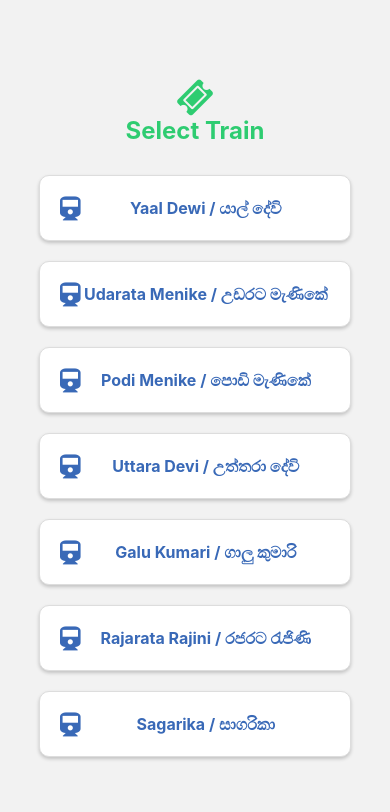
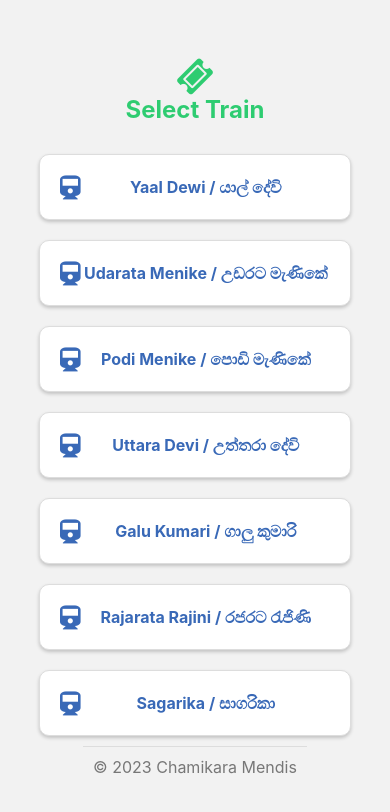
Before and after one commit to chami98/IntelliTrain-SLR, a React Native app: screen /AppStackNavigator in a window 390 px wide. Shown: the top 812 px of the page. Built offline with nearby package versions, Linux system fonts and the light colour scheme.

Commit message:
Added styles

```diff
--- a/screens/SendLiveUpdates.js
+++ b/screens/SendLiveUpdates.js
@@ -1,5 +1,5 @@
 import React, { useState } from 'react';
-import { View, TextInput, Button, StyleSheet, ToastAndroid, Image, Text, ScrollView } from 'react-native'; // Import ToastAndroid
+import { View, TextInput, Button, StyleSheet, ToastAndroid, Image, Text, ScrollView, Touchable, TouchableOpacity } from 'react-native'; // Import ToastAndroid
 import { Picker } from '@react-native-picker/picker';
 import KeyboardAvoidingView from 'react-native/Libraries/Components/Keyboard/KeyboardAvoidingView';
 
@@ -53,6 +53,7 @@ const SendLiveUpdates = () => {
                     selectedValue={trainName}
                     onValueChange={(itemValue, itemIndex) => setTrainName(itemValue)}
                 >
+                    <Picker.Item label="Select Train" value="" />
                     <Picker.Item label="Udarata Menike | උඩරට මැණිකේ" value="Udarata Menike" />
                     <Picker.Item label="Yal Devi | යාල් දේවි" value="Yal Devi" />
                     <Picker.Item label="Galu Kumari | ගාලු කුමාරි" value="Galu Kumari" />
@@ -76,10 +77,19 @@ const SendLiveUpdates = () => {
                     onChangeText={(text) => setTrainDetails(text)}
                 />
                 <View style={styles.buttonContainer}>
-                    <Button title="Submit Update" onPress={handleAddTrainUpdate} />
+                    <TouchableOpacity
+                        onPress={handleAddTrainUpdate}
+                        style={styles.submitButton}
+                    >
+                        <Text style={styles.buttonText}>Submit Update</Text>
+                    </TouchableOpacity>
                 </View>
             </View>
+            <View style={styles.footer}>
+                <Text style={styles.footerText}>© {new Date().getFullYear()} Chamikara Mendis</Text>
+            </View>
         </ScrollView>
+
     );
 };
 
@@ -97,7 +107,7 @@ const styles = StyleSheet.create({
         backgroundColor: '#fff',
     },
     input: {
-        height: 40,
+        height: 50,
         borderColor: '#ddd',
         borderWidth: 1,
         marginBottom: 20,
@@ -105,11 +115,7 @@ const styles = StyleSheet.create({
         borderRadius: 10,
         backgroundColor: '#fff',
     },
-    buttonContainer: {
-        marginTop: 20,
-        backgroundColor: '#007BFF',
-        borderRadius: 5,
-    },
+
     loader: {
         width: 380,
         height: 380,
@@ -119,8 +125,33 @@ const styles = StyleSheet.create({
         fontSize: 25,
         fontWeight: 'bold',
         marginBottom: 20,
+        marginTop: 15,
         color: '#007BFF',
-    }
+    },
+    submitButton: {
+        height: 50,
+        width: '100%',
+        justifyContent: 'center',
+        alignItems: 'center',
+        borderRadius: 10,
+        marginBottom: 20,
+        backgroundColor: '#3969b7', // Changed color to a shade of orange
+    },
+    buttonText: {
+        color: '#FFF',
+        fontSize: 16,
+    },
+    footer: {
+        padding: 10,
+        justifyContent: 'center',
+        alignItems: 'center',
+        borderTopWidth: 1,
+        borderTopColor: '#ddd',
+    },
+    footerText: {
+        fontSize: 16,
+        color: '#777',
+    },
 });
 
 export default SendLiveUpdates;
--- a/screens/TrackTrain.js
+++ b/screens/TrackTrain.js
@@ -100,6 +100,9 @@ const TrackTrain = ({ route, navigation }) => {
                     <Text style={styles.buttonText}>Sagarika / සාගරිකා</Text>
                 </View>
             </TouchableOpacity>
+            <View style={styles.footer}>
+                <Text style={styles.footerText}>© {new Date().getFullYear()} Chamikara Mendis</Text>
+            </View>
         </View>
     )
 }
@@ -152,4 +155,15 @@ const styles = StyleSheet.create({
         flex: 1, // Allow text to expand vertically
         alignItems: 'center', // Center text vertically
     },
+    footer: {
+        padding: 10,
+        justifyContent: 'center',
+        alignItems: 'center',
+        borderTopWidth: 1,
+        borderTopColor: '#ddd',
+    },
+    footerText: {
+        fontSize: 16,
+        color: '#777',
+    },
 });
--- a/screens/UpdateTime.js
+++ b/screens/UpdateTime.js
@@ -1,5 +1,5 @@
 import React, { useState } from 'react';
-import { View, Button, StyleSheet } from 'react-native';
+import { View, Text, TouchableOpacity, StyleSheet, Image, ToastAndroid } from 'react-native';
 import { Picker } from '@react-native-picker/picker';
 import DateTimePicker from '@react-native-community/datetimepicker';
 
@@ -11,34 +11,35 @@ const UpdateTime = () => {
     const [showArrivalPicker, setShowArrivalPicker] = useState(false);
     const [showDeparturePicker, setShowDeparturePicker] = useState(false);
 
-    const handleSubmit = () => {
-        // Handle the submit action here
-        console.log("Train Name:", trainName);
-        console.log("Station Name:", stationName);
-        console.log("Arrival Time:", arrivalTime.toLocaleTimeString());
-        console.log("Departure Time:", departureTime.toLocaleTimeString());
-    };
-
     const handleArrivalTimeChange = (event, selectedDate) => {
+        const currentDate = selectedDate || arrivalTime;
         setShowArrivalPicker(false);
-        if (selectedDate) {
-            setArrivalTime(selectedDate);
-        }
+        setArrivalTime(currentDate);
     };
 
     const handleDepartureTimeChange = (event, selectedDate) => {
+        const currentDate = selectedDate || departureTime;
         setShowDeparturePicker(false);
-        if (selectedDate) {
-            setDepartureTime(selectedDate);
-        }
+        setDepartureTime(currentDate);
+    };
+
+    const handleSubmit = () => {
+        ToastAndroid.show('Times updated successfully!', ToastAndroid.SHORT);
     };
 
     return (
         <View style={styles.container}>
+            <Text style={styles.title}>Update Arrival | Departure Times</Text>
+            <Image
+                style={styles.loader}
+                source={require('../assets/stopwatch.gif')}
+            />
             <Picker
+                style={styles.picker}
                 selectedValue={trainName}
                 onValueChange={(itemValue, itemIndex) => setTrainName(itemValue)}
             >
+                <Picker.Item label="Select Train" value="" />
                 <Picker.Item label="Udarata Menike (උඩරට මැණිකේ)" value="Udarata Menike" />
                 <Picker.Item label="Yal Devi (යාල් දේවි)" value="Yal Devi" />
                 <Picker.Item label="Galu Kumari (ගාලු කුමාරි)" value="Galu Kumari" />
@@ -47,13 +48,14 @@ const UpdateTime = () => {
                 <Picker.Item label="Senkadagala Menike (සෙන්කඩගල මැණිකේ)" value="Senkadagala Menike" />
                 <Picker.Item label="Badulla Night Mail" value="Badulla Night Mail" />
                 <Picker.Item label="Sagarika (සාගරිකා)" value="Sagarika" />
-
             </Picker>
 
             <Picker
+                style={styles.picker}
                 selectedValue={stationName}
                 onValueChange={(itemValue, itemIndex) => setStationName(itemValue)}
             >
+                <Picker.Item label="Select Station" value="" />
                 <Picker.Item label="Colombo Fort (කොළඹ කොටුව)" value="Colombo Fort" />
                 <Picker.Item label="Kandy (මහනුවර)" value="Kandy" />
                 <Picker.Item label="Galle (ගාල්ල)" value="Galle" />
@@ -76,11 +78,18 @@ const UpdateTime = () => {
                 <Picker.Item label="Kadugannawa (කදුගන්නාව)" value="Kadugannawa" />
                 <Picker.Item label="Kotikawatta (කොටිකාවත්ත)" value="Kotikawatta" />
                 <Picker.Item label="Pettah (පෙටා)" value="Pettah" />
-
-
+                {/* Add other station options here */}
             </Picker>
 
-            <Button title="Pick Arrival Time" onPress={() => setShowArrivalPicker(true)} />
+            <TouchableOpacity
+                style={styles.button}
+                onPress={() => setShowArrivalPicker(true)}
+            >
+                <Text style={styles.buttonText}>
+                    {showArrivalPicker ? 'Pick Arrival Time' : 'Arrival Time: ' + arrivalTime.toLocaleTimeString()}
+                </Text>
+            </TouchableOpacity>
+
             {showArrivalPicker && (
                 <DateTimePicker
                     value={arrivalTime}
@@ -91,7 +100,15 @@ const UpdateTime = () => {
                 />
             )}
 
-            <Button title="Pick Departure Time" onPress={() => setShowDeparturePicker(true)} />
+            <TouchableOpacity
+                style={styles.button}
+                onPress={() => setShowDeparturePicker(true)}
+            >
+                <Text style={styles.buttonText}>
+                    {showDeparturePicker ? 'Pick Departure Time' : 'Departure Time: ' + departureTime.toLocaleTimeString()}
+                </Text>
+            </TouchableOpacity>
+
             {showDeparturePicker && (
                 <DateTimePicker
                     value={departureTime}
@@ -102,17 +119,84 @@ const UpdateTime = () => {
                 />
             )}
 
-            <Button title="Submit" onPress={handleSubmit} />
+            <TouchableOpacity
+                style={styles.submitButton}
+                onPress={handleSubmit}
+            >
+                <Text style={styles.buttonText}>Submit</Text>
+            </TouchableOpacity>
+            <View style={styles.footer}>
+                <Text style={styles.footerText}>© {new Date().getFullYear()} Chamikara Mendis</Text>
+            </View>
         </View>
     );
 }
+
+// ... (rest of the code remains the same)
 
 const styles = StyleSheet.create({
     container: {
         flex: 1,
         justifyContent: 'center',
         padding: 20,
+        backgroundColor: '#F5F5F5',
+    },
+    picker: {
+        height: 50,
+        width: '100%',
+        borderColor: '#007BFF',
+        borderWidth: 1,
+        borderRadius: 10,
+        marginBottom: 20,
+        backgroundColor: '#FFF',
+    },
+    button: {
+        height: 50,
+        width: '100%',
+        justifyContent: 'center',
+        alignItems: 'center',
+        borderRadius: 10,
+        marginBottom: 10,
+        backgroundColor: '#4CAF50', // Changed color to a shade of green
+    },
+    buttonText: {
+        color: '#FFF',
+        fontSize: 16,
+    },
+    submitButton: {
+        height: 50,
+        width: '100%',
+        justifyContent: 'center',
+        alignItems: 'center',
+        borderRadius: 10,
+        marginBottom: 20,
+        backgroundColor: '#3969b7', // Changed color to a shade of orange
+    },
+    title: {
+        fontSize: 24,
+        fontWeight: 'bold',
+        marginBottom: 20,
+        color: '#007BFF',
+    },
+    loader: {
+        width: 330,
+        height: 330,
+        alignSelf: 'center',
+        marginBottom: 30
+    },
+    footer: {
+        padding: 10,
+        justifyContent: 'center',
+        alignItems: 'center',
+        borderTopWidth: 1,
+        borderTopColor: '#ddd',
+    },
+    footerText: {
+        fontSize: 16,
+        color: '#777',
     },
 });
 
+// ... (rest of the code remains the same)
+
 export default UpdateTime;
```
Also changed, not shown: assets/stopwatch.gif (added).
